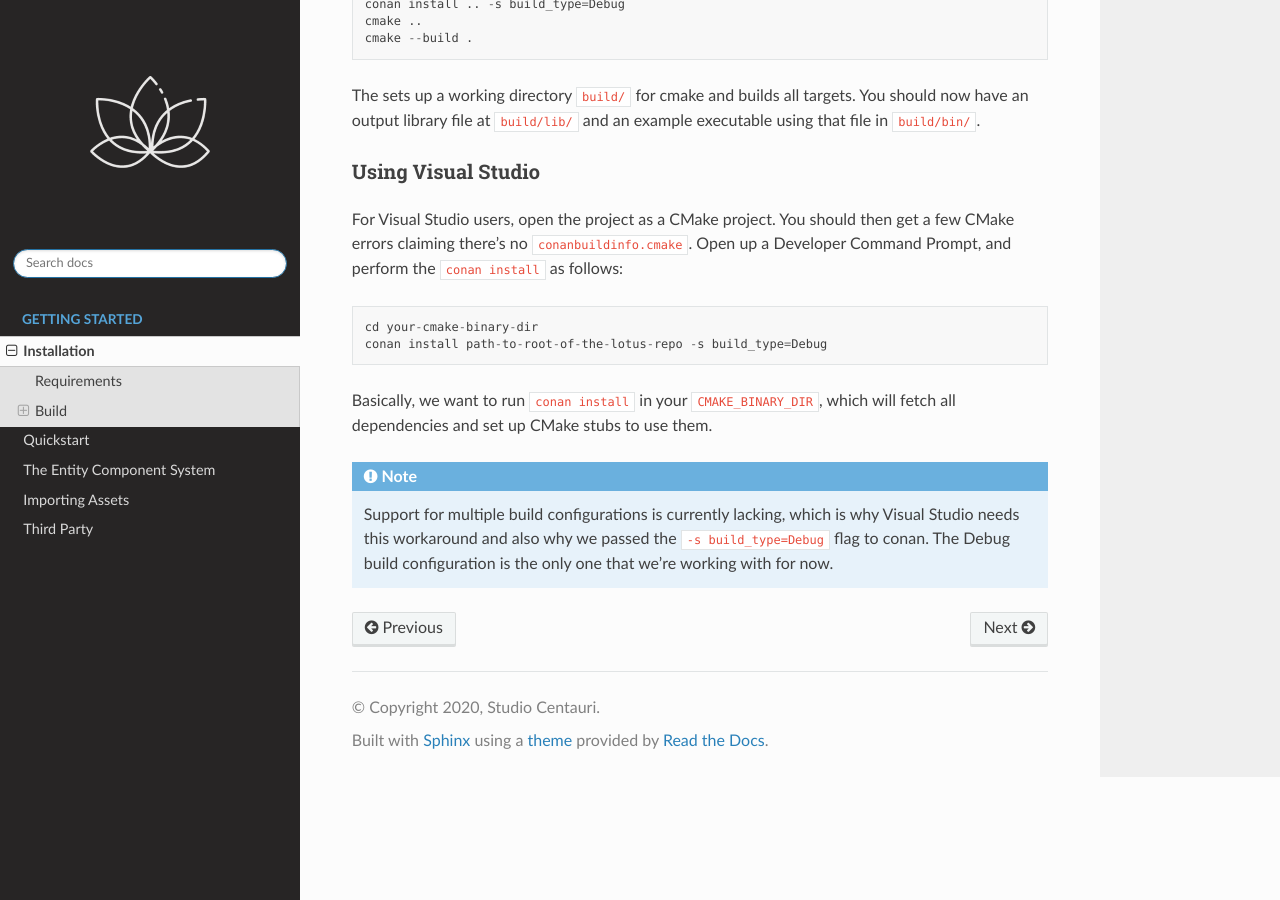
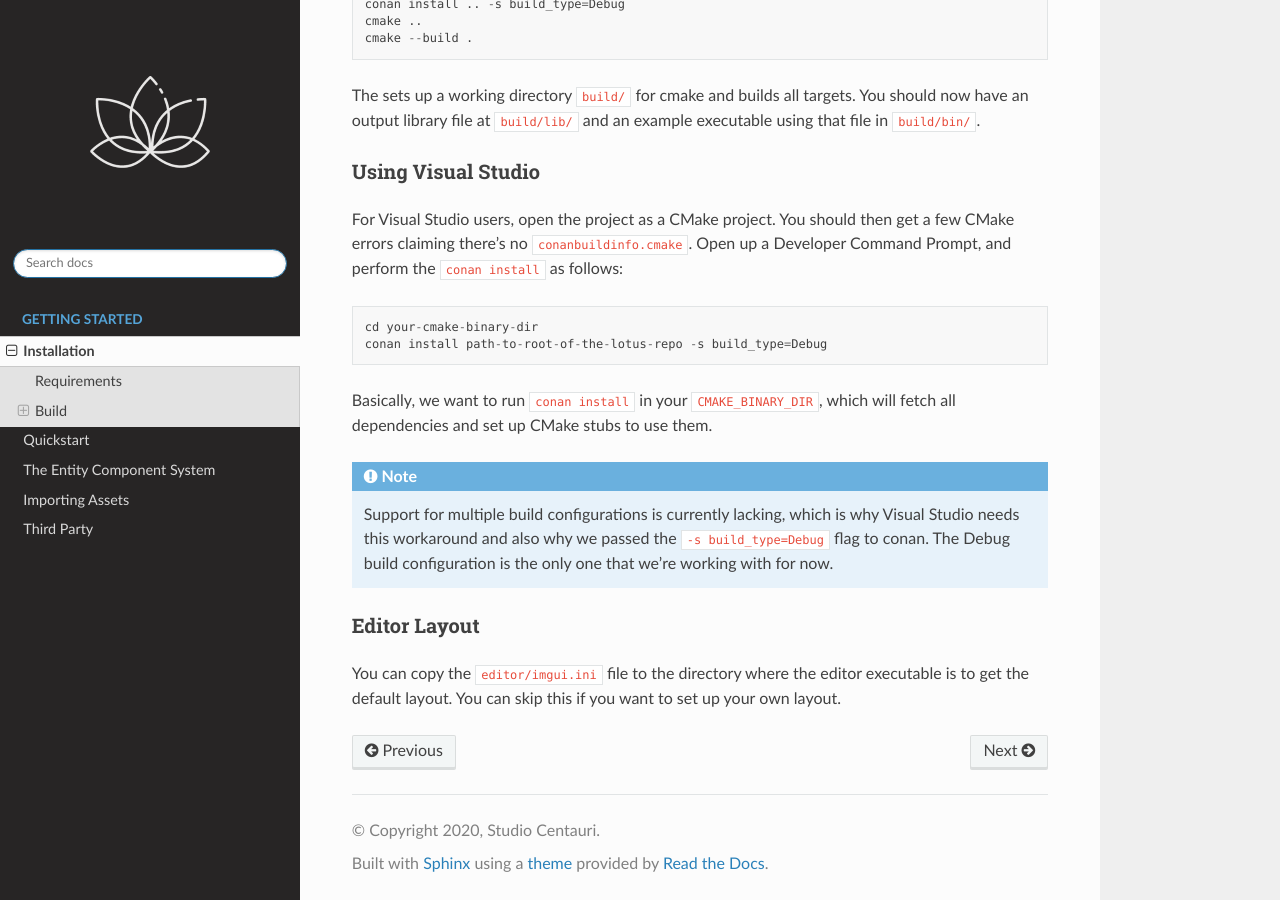
Before and after one commit to mayant15/lotus, a Sphinx documentation site: the page built from docs/manual/install.rst, in a window 1280 px wide and 900 px high, scrolled down 540 px. Built offline with Sphinx 7.4.7 and the Read the Docs theme 2.0.0, drawn with Linux system fonts in a browser that asks for light colours.

Commit message:
[editor] add imgui.ini to git

```diff
--- a/docs/manual/install.rst
+++ b/docs/manual/install.rst
@@ -40,3 +40,8 @@ Basically, we want to run ``conan install`` in your ``CMAKE_BINARY_DIR``, which
 .. NOTE::
    Support for multiple build configurations is currently lacking, which is why Visual Studio needs this workaround and also why we passed
    the ``-s build_type=Debug`` flag to conan. The Debug build configuration is the only one that we're working with for now.
+
+Editor Layout
++++++++++++++
+
+You can copy the ``editor/imgui.ini`` file to the directory where the editor executable is to get the default layout. You can skip this if you want to set up your own layout.
```
Also changed, not shown: 1 other file.
